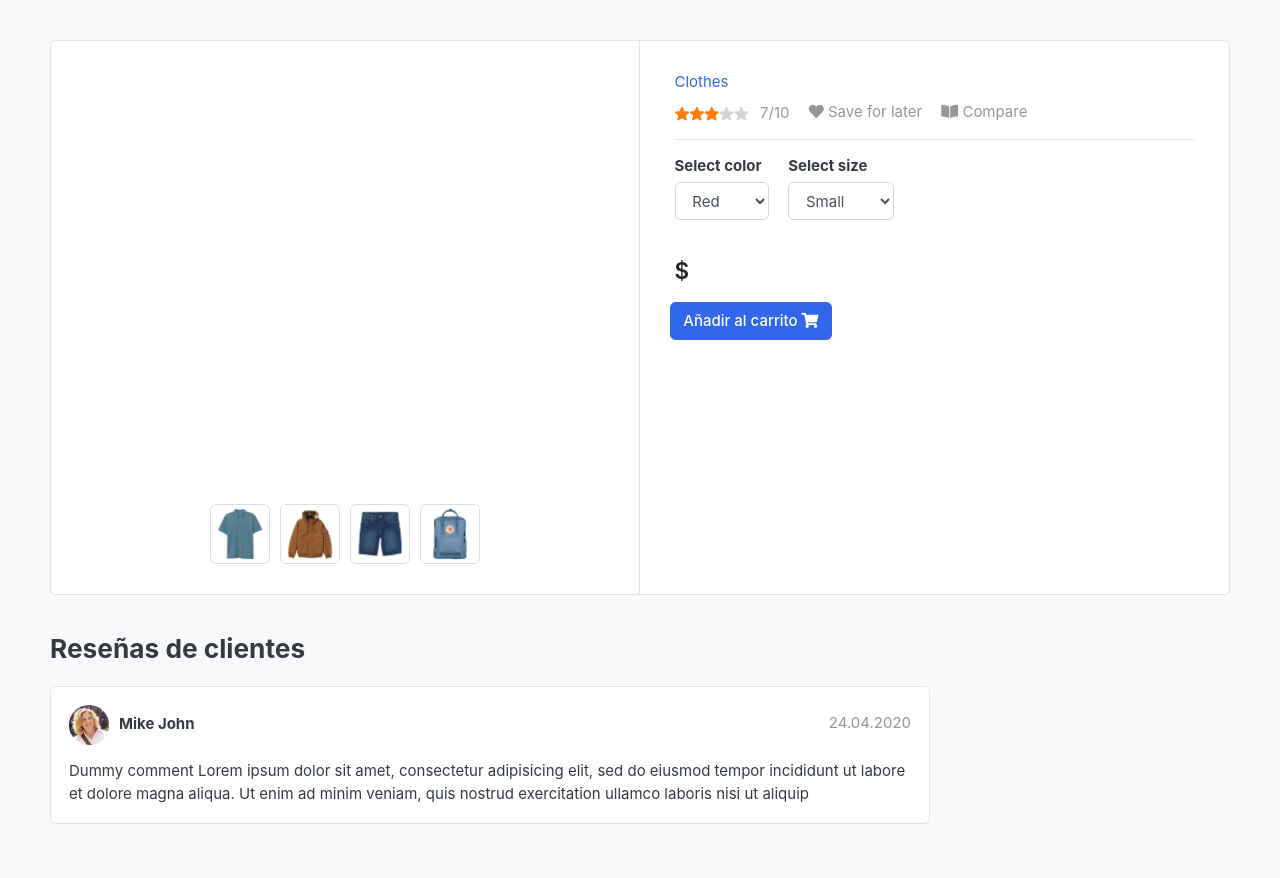
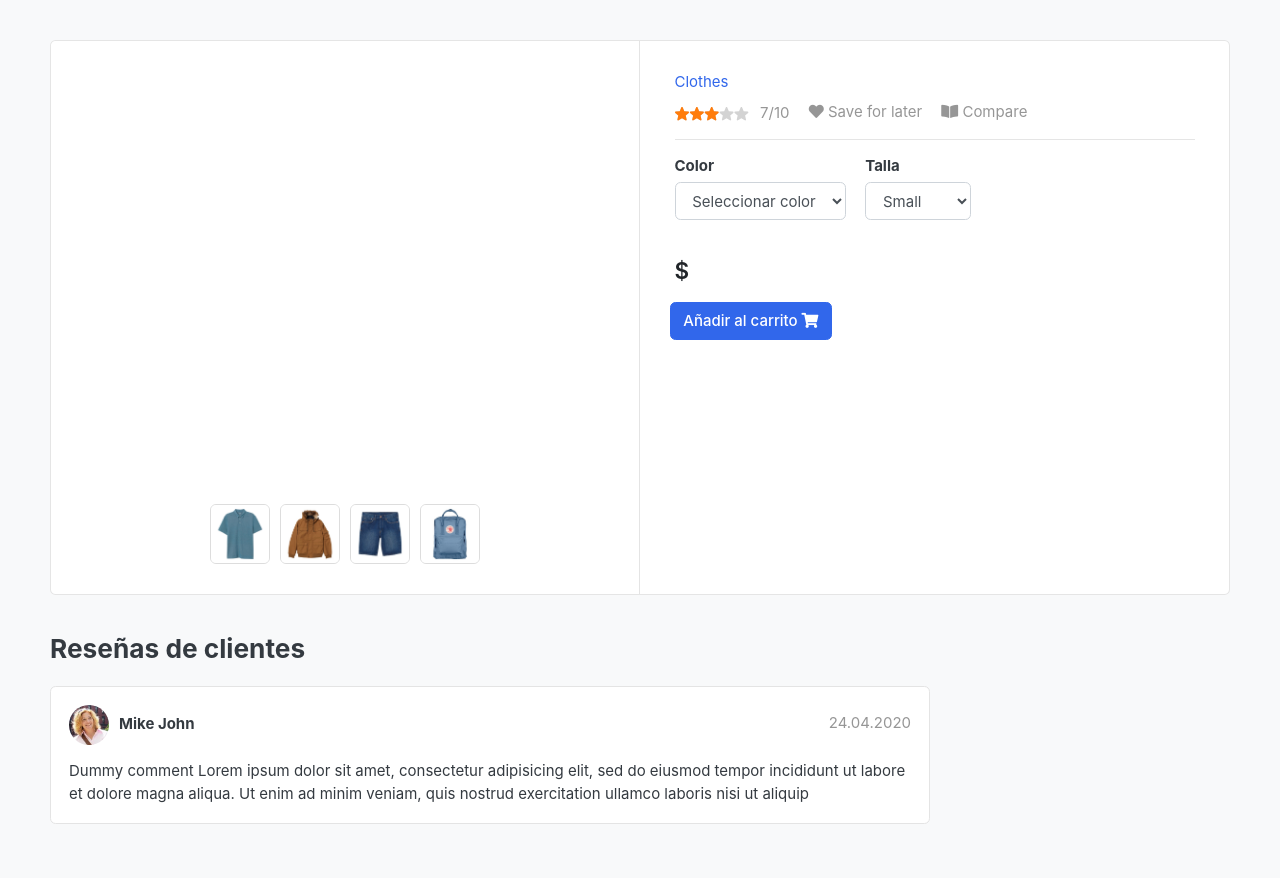
Before and after one commit to JuanitoOrtega/django-greatkart, a Django app: template templates/store/product_detail.html in a window 1280 px wide. Shown: the part 170-1048 px from the top of the page. Run offline with Django 3.2, Linux system fonts and the light colour scheme; the template is opened without the code that fills it, so the values that code supplies are empty; some libraries are stand-ins or nearby versions; some web fonts are replaced.

Commit message:
product variation fetch dynamic color

```diff
--- a/carts/views.py
+++ b/carts/views.py
@@ -13,8 +13,8 @@ def _cart_id(request):
 
 def add_cart(request, product_id):
   color = request.GET['color']
-  size = request.GET['size']
-  return HttpResponse(color + ' ' + size)
+  # size = request.GET['size']
+  return HttpResponse(color)
   exit()
   product = Product.objects.get(id=product_id) # get the product
   try:
--- a/templates/store/product_detail.html
+++ b/templates/store/product_detail.html
@@ -54,12 +54,13 @@
               <div class="item-option-select">
                 <div class="form-group">
                   <label for="color">
-                    <strong>Select color</strong>
+                    <strong>Color</strong>
                   </label>
-                  <select class="form-control" name="color" id="color">
-                    <option value="red">Red</option>
-                    <option value="yellow">Yellow</option>
-                    <option value="green">Green</option>
+                  <select class="form-control" name="color" id="color" required>
+                    <option value="" disabled selected>Seleccionar color</option>
+                    {% for i in single_product.variation_set.all %}
+                    <option value="{{ i.variation_value }}">{{ i.variation_value }}</option>
+                    {% endfor %}
                   </select>
                 </div>
                 {% comment %} <div class="btn-group btn-group-sm btn-group-toggle" data-toggle="buttons">
@@ -75,7 +76,7 @@
               <div class="item-option-select">
                 <div class="form-group">
                   <label for="size">
-                    <strong>Select size</strong>
+                    <strong>Talla</strong>
                   </label>
                   <select class="form-control" name="size" id="size">
                     <option value="small">Small</option>
```
